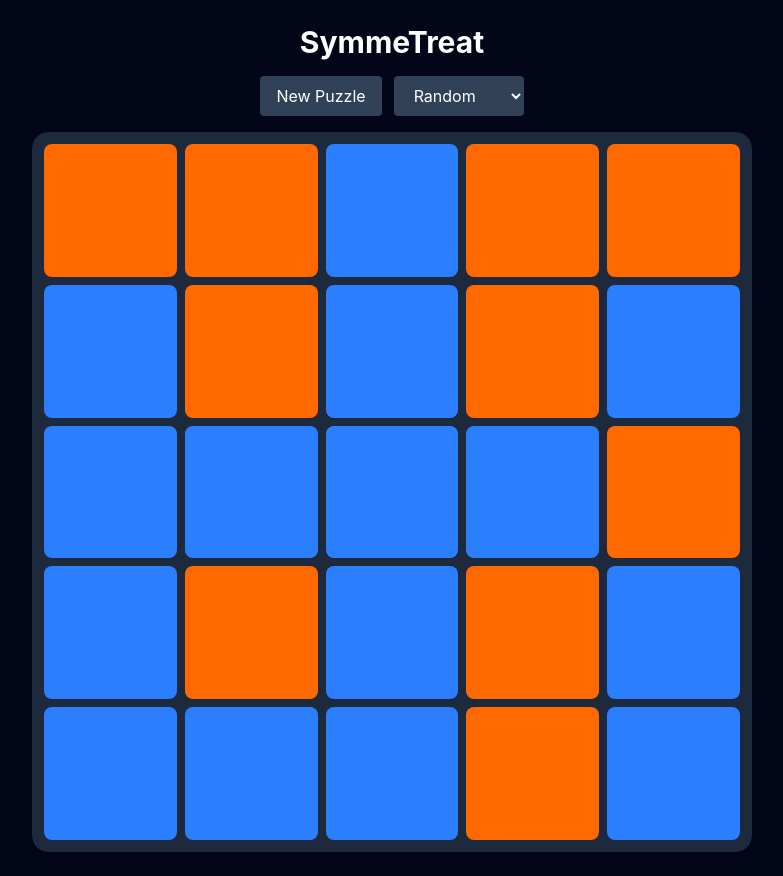
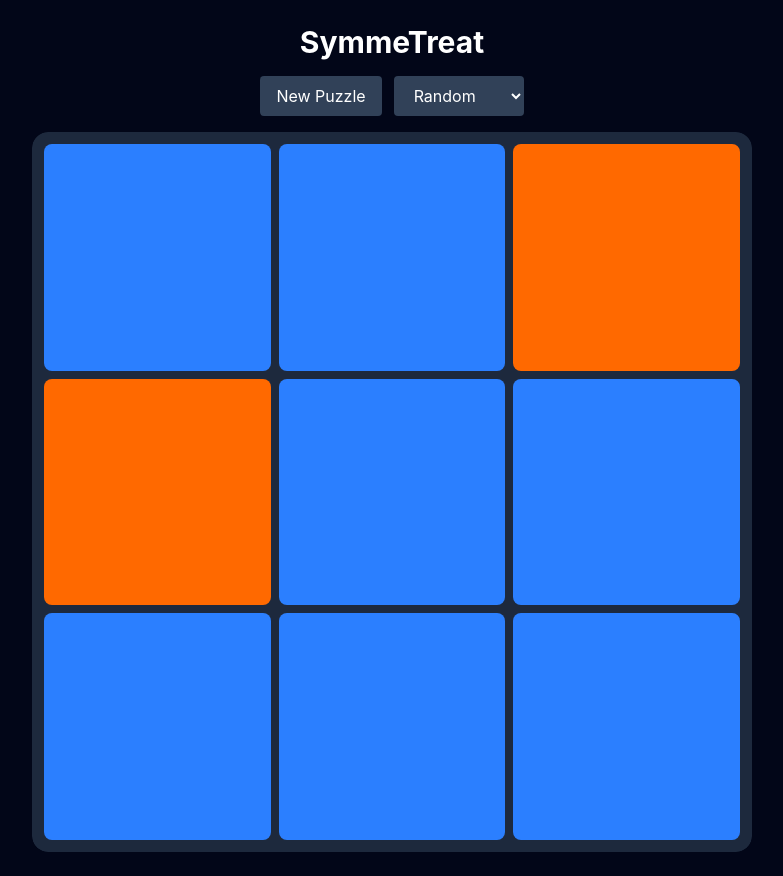
Before and after one commit to Struckhour/symmetry, a SvelteKit app: page / in a window 1280 px wide. Shown: the whole page, without its empty margins (248-1031 px from the left). Built offline with nearby package versions, Linux system fonts and the light colour scheme.

Commit message:
adds diagonal symmetry generation and checking

```diff
--- a/src/routes/+page.svelte
+++ b/src/routes/+page.svelte
@@ -1,17 +1,22 @@
 
 
 <script lang="ts">
-	const size = 5;
+	const size = 3;
 	let solved = $state(false);
 	let clearingGrid = $state<CellState[][] | null>(null);
 	let exploding = $state(false);
 
 	let showVerticalLine = $state(false);
 	let showHorizontalLine = $state(false);
-	type SymmetryMode = 'vertical' | 'horizontal' | 'random';
+	type SymmetryMode = 'vertical' | 'horizontal' | 'diagonalDown' | 'diagonalUp' | 'random';
 
 	let generationMode = $state<SymmetryMode>('random');
-	let validSolutionModes: SymmetryMode[] = ['vertical', 'horizontal'];
+	let validSolutionModes: ConcreteSymmetryMode[] = [
+		'vertical',
+		'horizontal',
+		'diagonalDown',
+		'diagonalUp'
+	];
 
 	function changeGenerationMode(event: Event) {
 		const select = event.currentTarget as HTMLSelectElement;
@@ -22,7 +27,9 @@
 	function checkSolvedSymmetries(source: CellState[][]) {
 		return {
 			vertical: isVerticallySymmetrical(source),
-			horizontal: isHorizontallySymmetrical(source)
+			horizontal: isHorizontallySymmetrical(source),
+			diagonalDown: isDiagonalDownSymmetrical(source),
+			diagonalUp: isDiagonalUpSymmetrical(source)
 		};
 	}
 	const CELL_STATES = {
@@ -83,16 +90,59 @@
 		return newGrid;
 	}
 
-	function createSymmetryGrid(mode: SymmetryMode): CellState[][] {
-		if (mode === 'vertical') {
-			return createVerticalSymmetryGrid();
+	function createDiagonalDownSymmetryGrid(): CellState[][] {
+		const newGrid = createEmptyGrid();
+
+		for (let row = 0; row < size; row++) {
+			for (let col = row; col < size; col++) {
+				const value = randomCell();
+
+				newGrid[row][col] = value;
+				newGrid[col][row] = value;
+			}
 		}
 
-		if (mode === 'horizontal') {
-			return createHorizontalSymmetryGrid();
+		return newGrid;
+	}
+
+	function createDiagonalUpSymmetryGrid(): CellState[][] {
+		const newGrid = createEmptyGrid();
+
+		for (let row = 0; row < size; row++) {
+			for (let col = 0; col < size - row; col++) {
+				const value = randomCell();
+
+				const mirrorRow = size - 1 - col;
+				const mirrorCol = size - 1 - row;
+
+				newGrid[row][col] = value;
+				newGrid[mirrorRow][mirrorCol] = value;
+			}
 		}
 
-		const randomMode = Math.random() < 0.5 ? 'vertical' : 'horizontal';
+		return newGrid;
+	}
+
+	type ConcreteSymmetryMode = Exclude<SymmetryMode, 'random'>;
+
+	function getRandomConcreteMode(): ConcreteSymmetryMode {
+		const modes: ConcreteSymmetryMode[] = [
+			'vertical',
+			'horizontal',
+			'diagonalDown',
+			'diagonalUp'
+		];
+
+		return modes[Math.floor(Math.random() * modes.length)];
+	}
+
+	function createSymmetryGrid(mode: SymmetryMode): CellState[][] {
+		if (mode === 'vertical') return createVerticalSymmetryGrid();
+		if (mode === 'horizontal') return createHorizontalSymmetryGrid();
+		if (mode === 'diagonalDown') return createDiagonalDownSymmetryGrid();
+		if (mode === 'diagonalUp') return createDiagonalUpSymmetryGrid();
+
+		const randomMode = getRandomConcreteMode();
 		return createSymmetryGrid(randomMode);
 	}
 
@@ -128,6 +178,33 @@
 		return true;
 	}
 
+	function isDiagonalDownSymmetrical(source: CellState[][]) {
+		for (let row = 0; row < size; row++) {
+			for (let col = row; col < size; col++) {
+				if (source[row][col] !== source[col][row]) {
+					return false;
+				}
+			}
+		}
+
+		return true;
+	}
+
+	function isDiagonalUpSymmetrical(source: CellState[][]) {
+		for (let row = 0; row < size; row++) {
+			for (let col = 0; col < size - row; col++) {
+				const mirrorRow = size - 1 - col;
+				const mirrorCol = size - 1 - row;
+
+				if (source[row][col] !== source[mirrorRow][mirrorCol]) {
+					return false;
+				}
+			}
+		}
+
+		return true;
+	}
+
 	function isSolved(source: CellState[][]) {
 		return validSolutionModes.some((mode) => {
 			if (mode === 'vertical') return isVerticallySymmetrical(source);
@@ -140,14 +217,15 @@
 	function scrambleGrid(
 		source: CellState[][],
 		flips = 8,
-		mode: SymmetryMode = 'vertical'
+		mode: ConcreteSymmetryMode = 'vertical'
 	): CellState[][] {
-		if (mode === 'random') {
-			mode = Math.random() < 0.5 ? 'vertical' : 'horizontal';
-		}
 		const half = Math.floor(size / 2);
 		const scrambled = cloneGrid(source);
-		const pairs = [];
+
+		const pairs: {
+			a: { row: number; col: number };
+			b: { row: number; col: number };
+		}[] = [];
 
 		if (mode === 'vertical') {
 			for (let row = 0; row < size; row++) {
@@ -166,6 +244,31 @@
 					pairs.push({
 						a: { row, col },
 						b: { row: size - 1 - row, col }
+					});
+				}
+			}
+		}
+
+		if (mode === 'diagonalDown') {
+			for (let row = 0; row < size; row++) {
+				for (let col = row + 1; col < size; col++) {
+					pairs.push({
+						a: { row, col },
+						b: { row: col, col: row }
+					});
+				}
+			}
+		}
+
+		if (mode === 'diagonalUp') {
+			for (let row = 0; row < size; row++) {
+				for (let col = 0; col < size - 1 - row; col++) {
+					pairs.push({
+						a: { row, col },
+						b: {
+							row: size - 1 - col,
+							col: size - 1 - row
+						}
 					});
 				}
 			}
@@ -191,9 +294,7 @@
 	function newPuzzle() {
 		const actualGenerationMode =
 			generationMode === 'random'
-				? Math.random() < 0.5
-					? 'vertical'
-					: 'horizontal'
+				? getRandomConcreteMode()
 				: generationMode;
 
 		const solution = createSymmetryGrid(actualGenerationMode);
@@ -212,9 +313,7 @@
 
 		const solvedSymmetries = checkSolvedSymmetries(grid);
 
-		const validSolved =
-			(validSolutionModes.includes('vertical') && solvedSymmetries.vertical) ||
-			(validSolutionModes.includes('horizontal') && solvedSymmetries.horizontal);
+		const validSolved = validSolutionModes.some((mode) => solvedSymmetries[mode]);
 
 		if (!validSolved) return;
 
```
